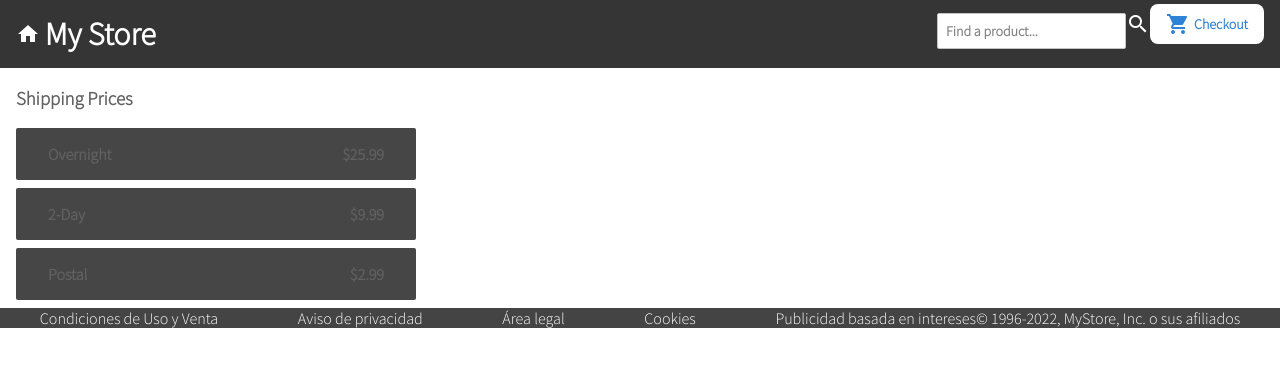
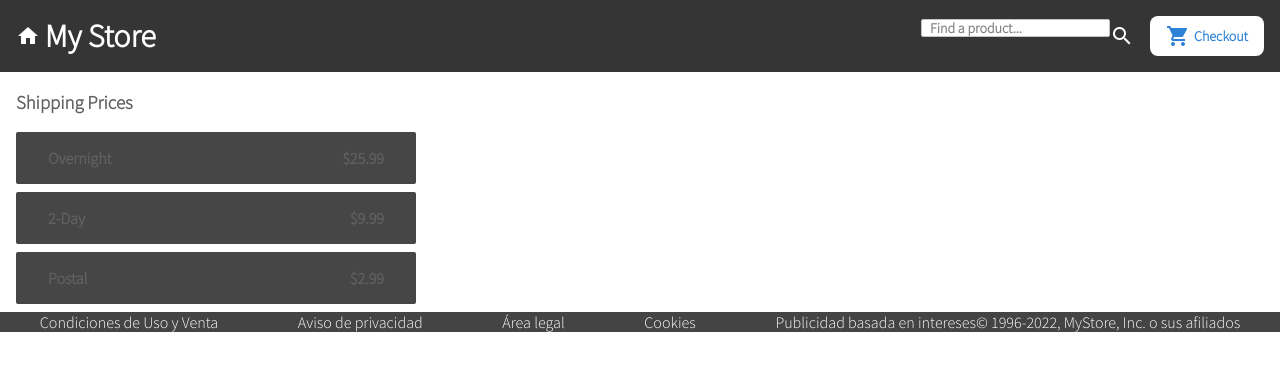
Before and after one commit to ivanpuebla10/angular-practice1, an Angular app: page /shipping in a window 1280 px wide. Shown: the top 370 px of the page. Built offline with nearby package versions, Linux system fonts and the light colour scheme.

Commit message:
search bar fixed

```diff
--- a/src/app/top-bar/top-bar.component.html
+++ b/src/app/top-bar/top-bar.component.html
@@ -3,8 +3,8 @@
   <h1>My Store</h1>
 </a>
 
-<span>
-<span >
+<span class="top_rigth_container">
+<span class="search_bar">
   <input placeholder="Find a product...">
   <mat-icon class="search">search</mat-icon>
 </span>
--- a/src/styles.css
+++ b/src/styles.css
@@ -110,7 +110,7 @@ label {
 
 app-top-bar {
   width: 100%;
-  height: 68px;
+  height: auto;
   background-color: rgb(32, 32, 32);
   opacity: 0.9;
   padding: 16px;
@@ -158,7 +158,10 @@ app-product-list {
 app-footer {
   background-color: rgb(46, 46, 46);
 }
+input {
+  height: 1em;
 
+}
 .search {
   color: white;
   margin: 0;
@@ -166,9 +169,16 @@ app-footer {
 }
 
 .search_bar {
-  margin-right: 3em;
+  margin-right: 1em;
+  display: flex;
+  align-items: center;
 }
 
+.top_rigth_container {
+  display: flex;
+  height: 100%;
+  align-items: center;
+}
 @media (max-width: 700px) {
   .product_box {
     min-width: 70%;
```
